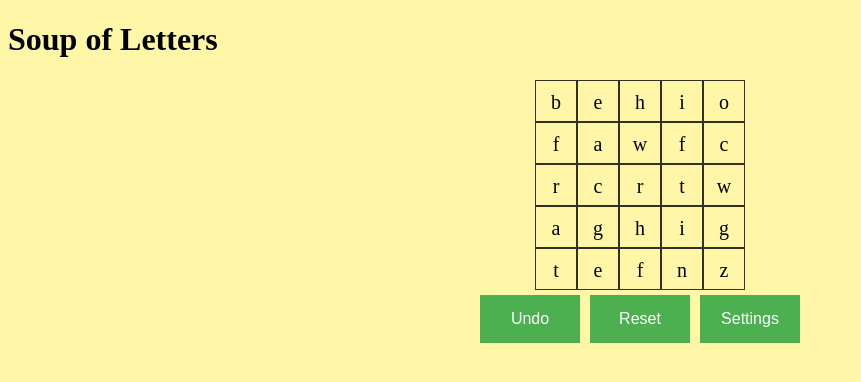
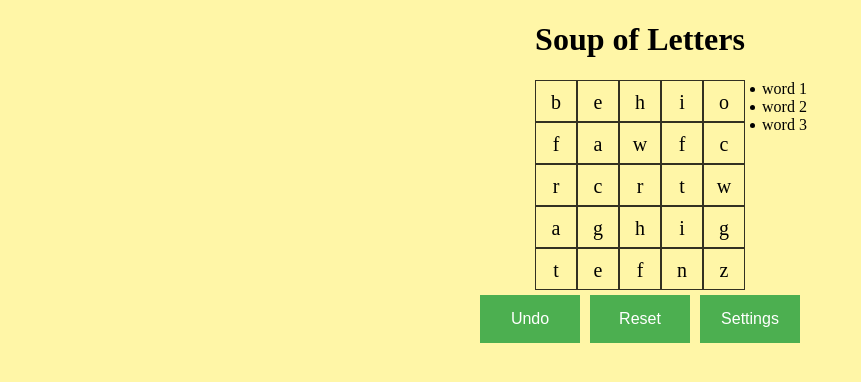
Before and after one commit to michalczysz/Soup-of-Letters, a React (Create React App) app in the folder my-app/: page / in a window 1280 px wide. Shown: the top 382 px of the page, without its empty margins (0-861 px from the left). Built offline with nearby package versions, Linux system fonts and the light colour scheme.

Commit message:
word list added

```diff
--- a/my-app/src/App.css
+++ b/my-app/src/App.css
@@ -1,15 +1,20 @@
 :root {
   --grid: auto auto auto;
+  --cv: 200px;
 }
 
-#editor-section{
+#game-components {
   display: flex;
-  flex-direction: column;
+  flex-direction: row;
+  /* align-items: center; */
+  justify-content: center;
+}
+
+.Button-container {
+  display: flex;
+  flex-direction: row;
+  /* margin: auto; */
+  position: relative;
   align-items: center;
   justify-content: center;
 }
-
-.button-container{
-  display: flex;
-  flex-direction: row;
-}
--- a/my-app/src/App.js
+++ b/my-app/src/App.js
@@ -7,6 +7,7 @@ import SelectingBox from './components/slectingbox/selectingbox.component';
 import UndoButton from './components/buttons/undo.component';
 import ResetButton from './components/buttons/reset.component';
 import SettingsButton from './components/buttons/settings.component';
+import WordBook from './components/game/wordbook.component';
 
 function App() {
   /*
@@ -49,7 +50,7 @@ function App() {
     <div id="container" >
       <Header />
       <main className="main-content">
-        <div id="editor-section">
+        <div id="game-components">
           <div className="grid-container" ref={grid_ref}>
             <SelectingBox ref={canvas} />
             {grid[0].map(xd => {
@@ -71,12 +72,13 @@ function App() {
                 setDragend={setDragend} />
             })}
           </div>
-          <div className='Button-container'>
+          <WordBook can_ref={canvas}/>
+        </div>
+        <div className='Button-container'>
             <UndoButton can_ref={canvas} xy={xy} storedLines={storedLines} setStroredLines={setStroredLines} />
             <ResetButton />
             <SettingsButton />
           </div>
-        </div>
       </main>
     </div >
   );
--- a/my-app/src/components/buttons/undo.component.jsx
+++ b/my-app/src/components/buttons/undo.component.jsx
@@ -1,12 +1,14 @@
 import './undo.css'
 import { redrawStoredLines } from '../game/grid_cell.component'
 
-function UndoButton({can_ref, xy, storedLines, setStroredLines }) {
+function UndoButton({ can_ref, xy, storedLines, setStroredLines }) {
     const handleOnClick = () => {
-        let temp_storedlines = storedLines
-        temp_storedlines.pop()
-        setStroredLines(temp_storedlines)
-        redrawStoredLines(xy.ctx, can_ref.current, storedLines)
+        if (storedLines.length > 0) {
+            let temp_storedlines = storedLines
+            temp_storedlines.pop()
+            setStroredLines(temp_storedlines)
+            redrawStoredLines(xy.ctx, can_ref.current, storedLines)
+        }
     }
 
     return (
--- a/my-app/src/components/game/grid_cell.component.jsx
+++ b/my-app/src/components/game/grid_cell.component.jsx
@@ -31,6 +31,7 @@ function GridCell({ index, letter, rand, dim, can_ref, grid_ref, xy, setXY, prev
     */
     React.useEffect(() => {
         let ctx = can_ref.current.getContext("2d");
+        document.documentElement.style.setProperty('--cv', grid_ref.current.offsetHeight)
         ctx.canvas.width = grid_ref.current.offsetHeight;
         ctx.canvas.height = grid_ref.current.offsetHeight;
     }, [can_ref, grid_ref]);
--- /dev/null
+++ b/my-app/src/components/game/wordbook.component.css
@@ -0,0 +1,10 @@
+.WordBook {
+    margin-left: calc(var(--cv) * 1px + 10px);
+    position: absolute;
+    z-index: 1;
+}
+
+li span {
+    position: relative;
+    left: -10px;
+}
--- /dev/null
+++ b/my-app/src/components/game/wordbook.component.jsx
@@ -0,0 +1,20 @@
+import React from 'react'
+import './wordbook.component.css'
+
+function WordBook({ can_ref }) {
+    const ref = React.createRef(null)
+
+    React.useEffect(() => {
+        // console.log(ref)
+        document.documentElement.style.setProperty('--cv', can_ref.current.clientHeight + ref.current.clientWidth)
+    })
+
+    return (<div className="WordBook" ref={ref}>
+        <li><span>word 1</span></li>
+        <li><span>word 2</span></li>
+        <li><span>word 3</span></li>
+    </div>
+    )
+}
+
+export default WordBook
--- /dev/null
+++ b/my-app/src/components/header/header.component.css
@@ -0,0 +1,8 @@
+.title{
+    width: 100%;
+    /* height: 200px; */
+    display: flex;
+    justify-content: center;
+    align-items: center;
+    /* background: blue; */
+}
--- a/my-app/src/components/header/header.component.jsx
+++ b/my-app/src/components/header/header.component.jsx
@@ -1,4 +1,4 @@
-import React from "react";
+import './header.component.css'
 
 function Header() {
     return(
--- a/my-app/src/components/slectingbox/selectingbox.component.css
+++ b/my-app/src/components/slectingbox/selectingbox.component.css
@@ -7,8 +7,8 @@
     margin-left: auto;
     margin-right: auto;
 
-    /* width: 500px;
-    height: 500px; */
+    /* width: var(--v); */
+    /* height: 500px; */
 
     z-index: 15;
 }
```
